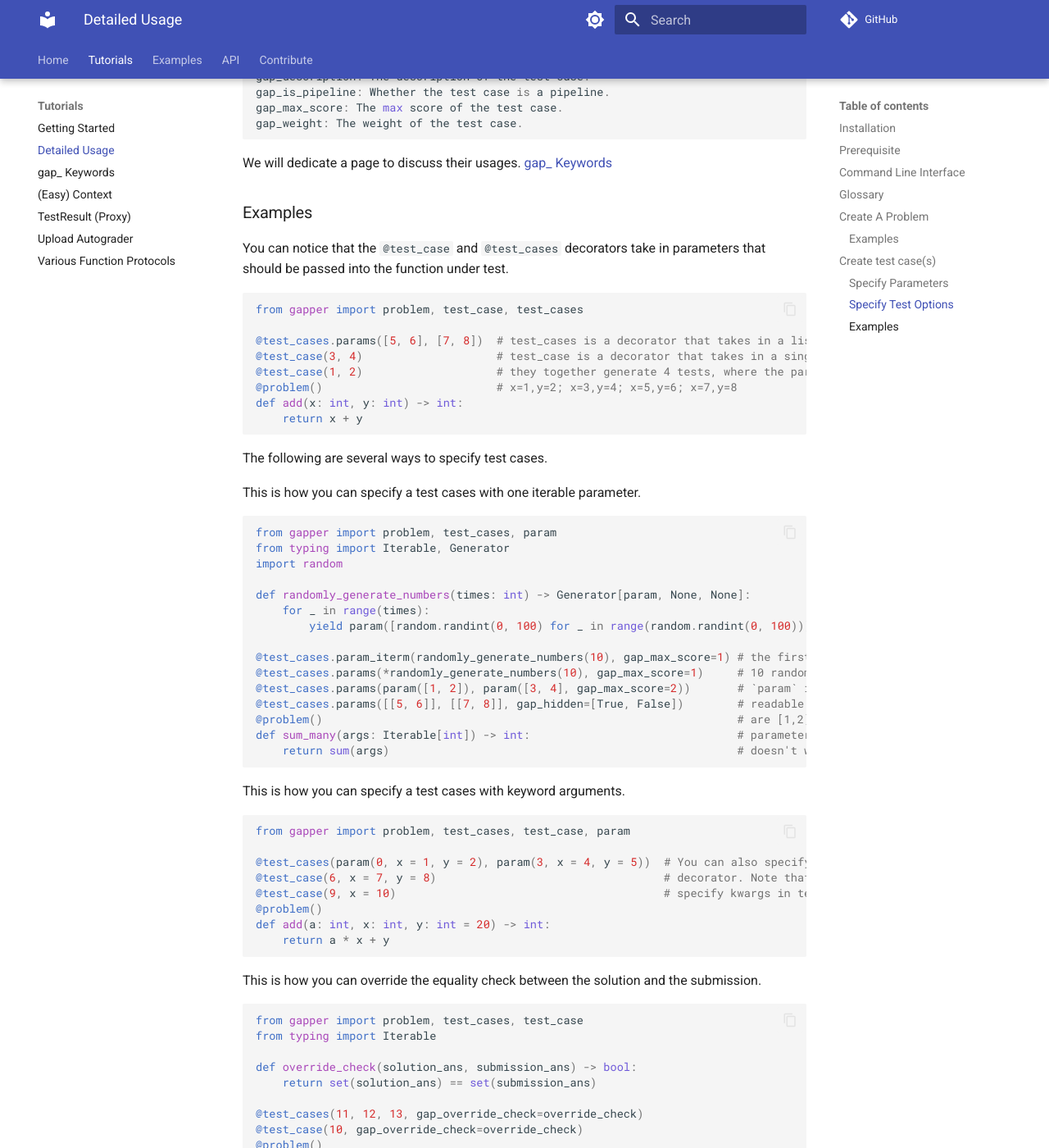
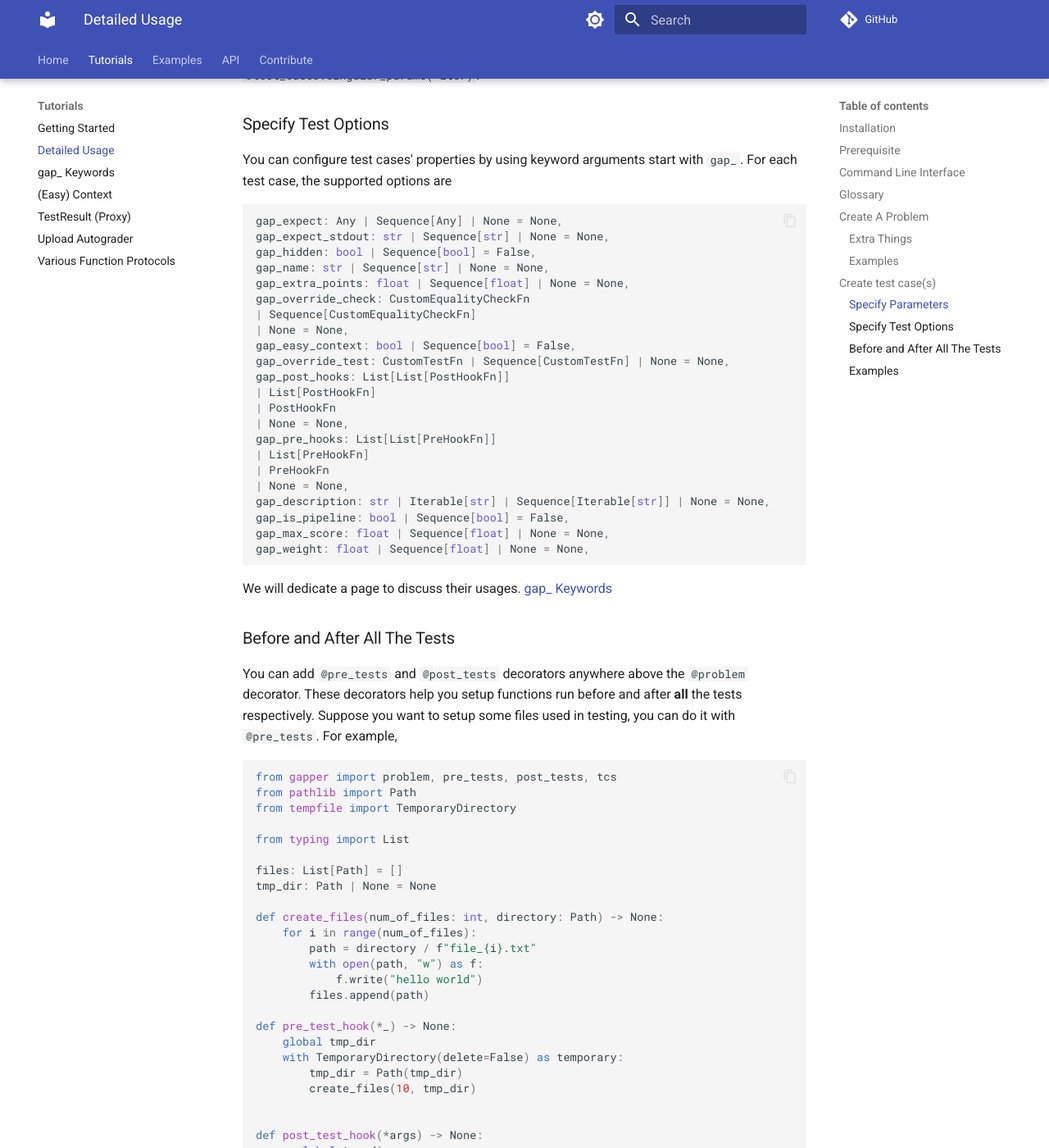
Before and after one commit to FlickerSoul/gapper, an MkDocs documentation site: the page built from docs/Tutorials/Detailed-Usage.md, in a window 1280 px wide and 1400 px high, scrolled down 5734 px. Shown: the whole window at 82% size. Built offline with MkDocs 1.6.1 and Material for MkDocs 9.7.7, drawn with Linux system fonts in a browser that asks for light colours; comment, search, counter and statistics services are not loaded; some of the changed text lies outside the part shown.

Commit message:
docs: better docs

````diff
--- a/docs/Tutorials/Detailed-Usage.md
+++ b/docs/Tutorials/Detailed-Usage.md
@@ -292,6 +292,10 @@
 
 `context` is used to capture variables in submissions. Please see [(Easy) Context](Easy-Context.md) for more details.
 
+### Extra Things
+
+You can add `@gs_connect` decorator anywhere above the `@problem` to support automatic autograder upload.
+Please refer to [this page](./Upload-Autograder.md) for more details.
 
 ### Examples
 
@@ -374,6 +378,15 @@
     ...
 ```
 
+Note that, we have shorter aliases for `test_case` and `test_cases`, which are `tc` and `tcs` respectively.
+
+```python
+from gapper import tc, tcs, test_case, test_cases
+
+assert tc is test_case
+assert tcs is test_cases
+```
+
 ### Specify Parameters
 
 Given a function `def fn()`, arguments specified in `@test_case()` will be unfolded to parameters of fn when testing. That is, for instance, the input of `a`, `args`, `kw=1`, and `kwargs` in `@test_case(a, *args, kw=1, **kwargs)` will result in `fn(a, *args, kw=1, **kwargs)` when testing.
@@ -404,20 +417,118 @@
 You can configure test cases' properties by using keyword arguments start with `gap_`. For each test case, the supported options are
 
 ```python
-gap_expect: The expected output of the test case.
-gap_expect_stdout: The expected stdout of the test case.
-gap_hidden: Whether the test case is hidden.
-gap_name: The name of the test case.
-gap_extra_points: The extra credit of the test case.
-gap_override_check: The custom equality check function.
-gap_override_test: The custom test function.
-gap_description: The description of the test case.
-gap_is_pipeline: Whether the test case is a pipeline.
-gap_max_score: The max score of the test case.
-gap_weight: The weight of the test case.
+gap_expect: Any | Sequence[Any] | None = None,
+gap_expect_stdout: str | Sequence[str] | None = None,
+gap_hidden: bool | Sequence[bool] = False,
+gap_name: str | Sequence[str] | None = None,
+gap_extra_points: float | Sequence[float] | None = None,
+gap_override_check: CustomEqualityCheckFn
+| Sequence[CustomEqualityCheckFn]
+| None = None,
+gap_easy_context: bool | Sequence[bool] = False,
+gap_override_test: CustomTestFn | Sequence[CustomTestFn] | None = None,
+gap_post_hooks: List[List[PostHookFn]]
+| List[PostHookFn]
+| PostHookFn
+| None = None,
+gap_pre_hooks: List[List[PreHookFn]]
+| List[PreHookFn]
+| PreHookFn
+| None = None,
+gap_description: str | Iterable[str] | Sequence[Iterable[str]] | None = None,
+gap_is_pipeline: bool | Sequence[bool] = False,
+gap_max_score: float | Sequence[float] | None = None,
+gap_weight: float | Sequence[float] | None = None,
 ```
 
 We will dedicate a page to discuss their usages. [gap_ Keywords](gap_-Keywords.md)
+
+
+### Before and After All The Tests
+
+You can add `@pre_tests` and `@post_tests` decorators anywhere above the `@problem` decorator. These decorators
+help you setup functions run before and after __all__ the tests respectively. Suppose you want to setup some files used in testing,
+you can do it with `@pre_tests`. For example,
+
+```python
+from gapper import problem, pre_tests, post_tests, tcs
+from pathlib import Path
+from tempfile import TemporaryDirectory
+
+from typing import List
+
+files: List[Path] = []
+tmp_dir: Path | None = None
+
+def create_files(num_of_files: int, directory: Path) -> None:
+    for i in range(num_of_files):
+        path = directory / f"file_{i}.txt"
+        with open(path, "w") as f:
+            f.write("hello world")
+        files.append(path)
+
+def pre_test_hook(*_) -> None:
+    global tmp_dir
+    with TemporaryDirectory(delete=False) as temporary:
+        tmp_dir = Path(tmp_dir)
+        create_files(10, tmp_dir)
+
+
+def post_test_hook(*args) -> None:
+      global tmp_dir
+      assert tmp_dir is not None
+      tmp_dir.rmdir()
+
+
+@tcs.singular_param_iter(files)
+@pre_tests(pre_test_hook, as_test_case=False)
+@post_tests(post_test_hook, as_test_case=False)
+@problem()
+def count_lines(in_file: Path) -> int:
+    with open(in_file) as f:
+        return len(f.readlines())
+```
+
+The functions passed `pre_tests` and `post_tests` support yield syntax, similar to `gap_pre_hooks` and `gap_post_hooks`.
+
+For example, the `pre_test_hook` and `post_test_hook` in the code above can be merged into one
+
+```python
+from gapper import problem, pre_tests, tcs
+from pathlib import Path
+from tempfile import TemporaryDirectory
+
+from typing import List
+
+files: List[Path] = []
+
+
+def create_files(num_of_files: int, directory: Path) -> None:
+  ...
+
+
+def pre_test_hook(*_) -> None:
+    with TemporaryDirectory() as tmp_dir:
+        create_files(10, Path(tmp_dir))
+
+        # everything above yield will be run before all the tests
+        yield
+        # everything below yield all be run after running pre tests, the actual tests
+        # and all post tests
+        # in this case, the code after yield exists the with block, so the temporary
+        # directory will be safely deleted, for this is the moment when all tests are done
+
+
+@tcs.singular_param_iter(files)
+@pre_tests(pre_test_hook, as_test_case=False)
+@problem()
+def count_lines(in_file: Path) -> int:
+    ...
+```
+
+The `as_test_case` argument in `pre_tests` and `post_tests` is used to indicate if the function should be treated as a test case.
+If `as_test_case` is `True`, a test result will be created for that specific `pre_tests` or `post_tests` run, and will be counted
+towards the total score and display in gradescope, just like a test case.
 
 ### Examples
 
````
Also changed, not shown: docs/Tutorials/gap_-Keywords.md (+29 -2 lines).
